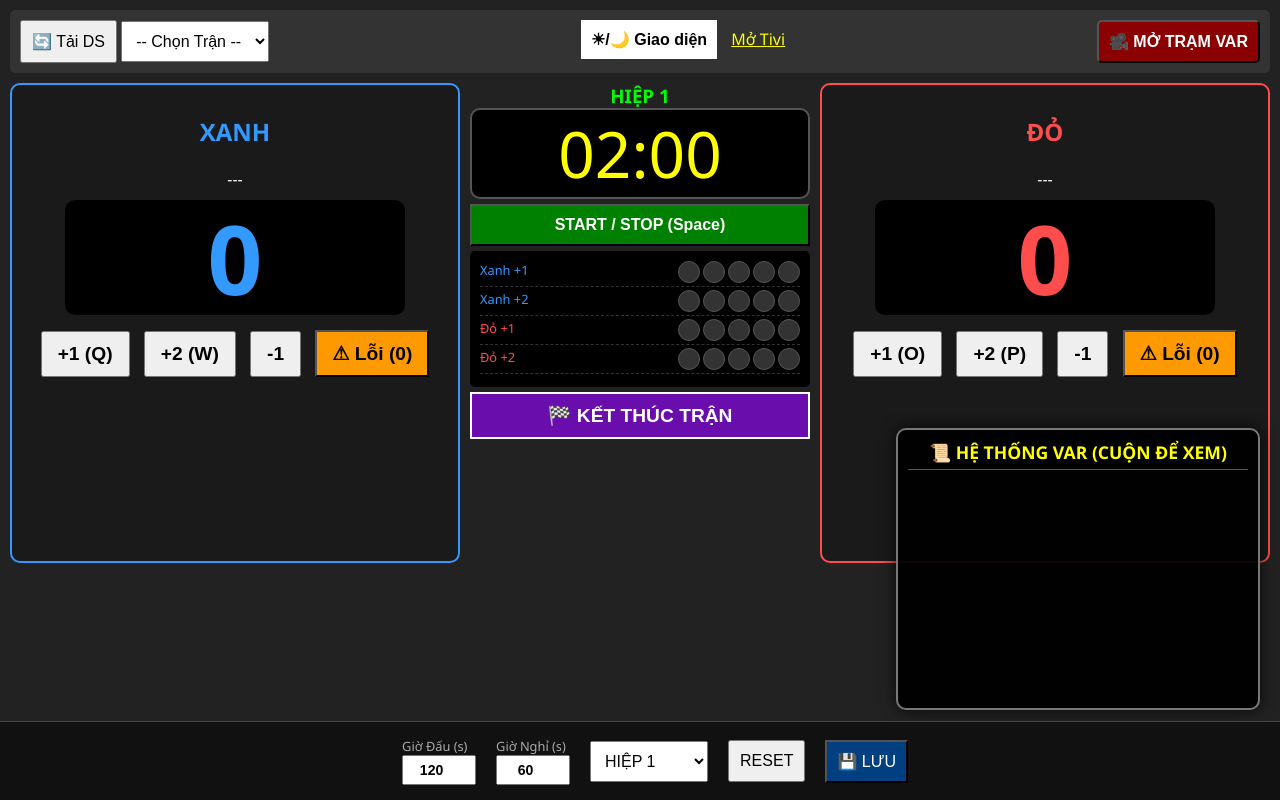
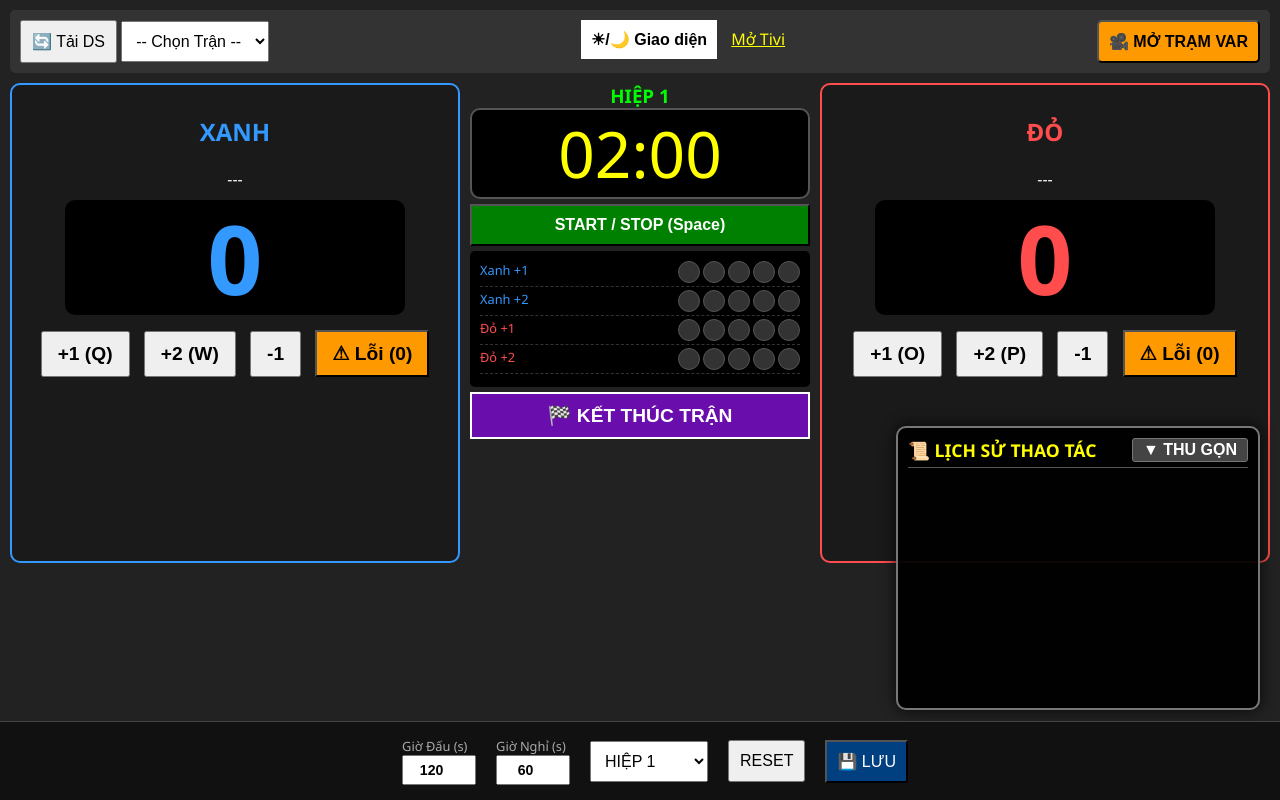
Before and after one commit to soidacungthanhcom/psychic-fishstick, a Flask app: template templates/admin.html in a window 1280 px wide. Run offline with Flask 3, Linux system fonts and the light colour scheme; the template is opened without the code that fills it, so the values that code supplies are empty; some libraries are stand-ins or nearby versions.

Commit message:
Update admin.html

```diff
--- a/templates/admin.html
+++ b/templates/admin.html
@@ -2,7 +2,7 @@
 <html lang="vi">
 <head>
     <meta charset="UTF-8">
-    <title>ADMIN V5.5 - HỆ THỐNG VAR</title>
+    <title>ADMIN V5.6 - HỆ THỐNG VAR TỐI ƯU</title>
     <script src="/static/socket.io.js"></script>
     <style>
         body { font-family: 'Segoe UI', sans-serif; background: #222; color: #fff; margin: 0; padding: 10px; text-align: center; overflow-y: auto; }
@@ -21,7 +21,7 @@
         .on-red { background: #ff0000; box-shadow: 0 0 10px #ff0000; border: 1px solid white; }
         .btn-theme { background: #fff; color: #000; border: none; font-weight: bold; cursor: pointer; }
         .btn-end { background: #6a0dad; color: white; font-weight: bold; font-size: 1.2em; padding: 10px; width: 100%; border: 2px solid white; cursor: pointer; margin-top: 5px;}
-        .bottom-config { background: #111; padding: 15px; position: fixed; bottom: 0; left: 0; width: 100%; display: flex; justify-content: center; gap: 20px; border-top: 1px solid #444; align-items: center; z-index: 999;}
+        .bottom-config { background: #111; padding: 15px; position: fixed; bottom: 0; left: 0; width: 100%; display: flex; justify-content: center; gap: 20px; border-top: 1px solid #444; align-items: center; z-index: 998;}
         .time-group { display: flex; flex-direction: column; text-align: left; font-size: 0.8em; color: #aaa; }
         input { padding: 5px; width: 60px; text-align: center; font-weight: bold; font-size: 1.1em; }
         select, button { padding: 10px; font-size: 1em; cursor: pointer; }
@@ -31,6 +31,11 @@
         #logContent::-webkit-scrollbar { width: 6px; }
         #logContent::-webkit-scrollbar-track { background: #111; }
         #logContent::-webkit-scrollbar-thumb { background: #555; border-radius: 10px; }
+
+        /* GIAO DIỆN CỬA SỔ NỔI VAR */
+        .var-modal { display: none; position: fixed; top: 0; left: 0; width: 100%; height: 100%; background: rgba(0,0,0,0.95); z-index: 1000; flex-direction: column; align-items: center; justify-content: center; padding: 20px; box-sizing: border-box; }
+        .var-modal-content { width: 100%; max-width: 1100px; background: #222; border: 2px solid #ff9900; border-radius: 10px; padding: 20px; position: relative; max-height: 95vh; overflow-y: auto; }
+        .close-var-btn { position: absolute; top: 15px; right: 15px; background: #cc0000; color: white; border: none; font-size: 1.1em; cursor: pointer; border-radius: 5px; padding: 8px 15px; font-weight: bold; }
     </style>
 </head>
 <body>
@@ -44,36 +49,36 @@
         <button class="btn-theme" onclick="toggleTheme()">☀/🌙 Giao diện</button>
         <a href="/viewer" target="_blank" style="color:yellow; margin-left: 10px;">Mở Tivi</a>
     </div>
-    <button onclick="toggleVarPanel()" style="background: #8b0000; color: white; border-radius: 5px; font-weight: bold;">🎥 MỞ TRẠM VAR</button>
+    <button onclick="toggleVarPanel()" style="background: #ff9900; color: black; border-radius: 5px; font-weight: bold;">🎥 MỞ TRẠM VAR</button>
 </div>
 
-<div id="varPanel" style="display: none; background: #222; border: 2px dashed #ff9900; padding: 15px; border-radius: 10px; margin-bottom: 20px;">
-    <div style="display: flex; justify-content: space-between; align-items: center; border-bottom: 1px solid #444; padding-bottom: 10px; margin-bottom: 10px;">
-        <h3 style="color: #ff9900; margin: 0;">🎥 HỆ THỐNG VAR TẠI BÀN</h3>
-        <button onclick="toggleVarPanel()" style="background: transparent; color: red; border: none; font-size: 1.2em; cursor: pointer;">❌ Đóng</button>
-    </div>
+<div id="varPanel" class="var-modal">
+    <div class="var-modal-content">
+        <button onclick="toggleVarPanel()" class="close-var-btn">❌ ĐÓNG VAR</button>
+        <h2 style="color: #ff9900; margin-top: 0; margin-bottom: 20px; text-transform: uppercase;">Trạm Phân Tích VAR</h2>
 
-    <div style="display: flex; gap: 15px; justify-content: center; align-items: flex-start; flex-wrap: wrap;">
-        <div style="flex: 1; min-width: 300px; max-width: 450px;">
-            <div style="color: #00ffcc; font-weight: bold; margin-bottom: 5px;">🔴 CAM TRỰC TIẾP</div>
-            <video id="varLiveVideo" autoplay playsinline muted style="width: 100%; border-radius: 5px; background: #000; border: 1px solid #555;"></video>
+        <div style="display: flex; gap: 20px; justify-content: center; align-items: flex-start; flex-wrap: wrap;">
+            <div style="flex: 1; min-width: 320px;">
+                <div style="color: #00ffcc; font-weight: bold; margin-bottom: 5px; font-size: 1.2em;">🔴 CAM TRỰC TIẾP (HD)</div>
+                <video id="varLiveVideo" autoplay playsinline muted style="width: 100%; border-radius: 8px; background: #000; border: 2px solid #555; aspect-ratio: 16/9;"></video>
 
-            <div style="margin-top: 10px; display: flex; gap: 5px; justify-content: center;">
-                <button id="btnVarRecord" onclick="toggleVarRecord()" style="background: #cc0000; color: white; padding: 8px 12px; font-weight: bold; border-radius: 5px;">🔴 BẮT ĐẦU</button>
-                <button id="btnVarPause" onclick="pauseVarRecord()" style="background: #ffcc00; color: black; padding: 8px 12px; font-weight: bold; border-radius: 5px; display: none;">⏸️ TẠM DỪNG</button>
-                <button id="btnVarStop" onclick="stopVarRecord()" style="background: #0066cc; color: white; padding: 8px 12px; font-weight: bold; border-radius: 5px; display: none;">⏹️ CHỐT VIDEO</button>
+                <div style="margin-top: 15px; display: flex; gap: 10px; justify-content: center;">
+                    <button id="btnVarRecord" onclick="toggleVarRecord()" style="background: #cc0000; color: white; padding: 12px 20px; font-weight: bold; border-radius: 5px; font-size: 1.1em;">🔴 BẮT ĐẦU</button>
+                    <button id="btnVarPause" onclick="pauseVarRecord()" style="background: #ffcc00; color: black; padding: 12px 20px; font-weight: bold; border-radius: 5px; font-size: 1.1em; display: none;">⏸️ TẠM DỪNG</button>
+                    <button id="btnVarStop" onclick="stopVarRecord()" style="background: #0066cc; color: white; padding: 12px 20px; font-weight: bold; border-radius: 5px; font-size: 1.1em; display: none;">⏹️ CHỐT VIDEO</button>
+                </div>
             </div>
-        </div>
 
-        <div id="varReplayBox" style="flex: 1; min-width: 300px; max-width: 450px; display: none;">
-            <div style="color: #ff9900; font-weight: bold; margin-bottom: 5px;">⏪ BĂNG HÌNH VAR</div>
-            <video id="varReplayVideo" controls style="width: 100%; border-radius: 5px; background: #000; border: 1px solid #ff9900;"></video>
+            <div id="varReplayBox" style="flex: 1; min-width: 320px; display: none;">
+                <div style="color: #ff9900; font-weight: bold; margin-bottom: 5px; font-size: 1.2em;">⏪ BĂNG HÌNH PHÂN TÍCH</div>
+                <video id="varReplayVideo" controls style="width: 100%; border-radius: 8px; background: #000; border: 2px solid #ff9900; aspect-ratio: 16/9;"></video>
 
-            <div style="margin-top: 10px; display: flex; gap: 5px; justify-content: center; flex-wrap: wrap;">
-                <button onclick="setVarSpeed(1.0)" style="background: #444; color: white; padding: 5px 10px; border-radius: 3px;">1x</button>
-                <button onclick="setVarSpeed(0.5)" style="background: #444; color: white; padding: 5px 10px; border-radius: 3px;">0.5x</button>
-                <button onclick="setVarSpeed(0.25)" style="background: #444; color: white; padding: 5px 10px; border-radius: 3px;">0.25x</button>
-                <button onclick="downloadVarVideo()" style="background: #28a745; color: white; padding: 5px 10px; font-weight: bold; border-radius: 3px; margin-left: 10px;">💾 LƯU TÌNH HUỐNG</button>
+                <div style="margin-top: 15px; display: flex; gap: 8px; justify-content: center; flex-wrap: wrap;">
+                    <button onclick="setVarSpeed(1.0)" style="background: #444; color: white; border-radius: 5px; font-weight: bold;">1x</button>
+                    <button onclick="setVarSpeed(0.5)" style="background: #444; color: white; border-radius: 5px; font-weight: bold;">0.5x</button>
+                    <button onclick="setVarSpeed(0.25)" style="background: #444; color: white; border-radius: 5px; font-weight: bold;">0.25x</button>
+                    <button onclick="downloadVarVideo()" style="background: #28a745; color: white; font-weight: bold; border-radius: 5px; margin-left: 15px;">💾 LƯU TÌNH HUỐNG</button>
+                </div>
             </div>
         </div>
     </div>
@@ -132,9 +137,12 @@
     </div>
 </div>
 
-<div id="logBox" style="position: fixed; bottom: 90px; right: 20px; width: 340px; background: rgba(0,0,0,0.95); border: 2px solid #777; border-radius: 10px; color: #fff; padding: 10px; z-index: 999; text-align: left; box-shadow: 0 0 15px rgba(0,0,0,0.8);">
-    <div style="color: yellow; border-bottom: 1px solid #555; margin-bottom: 8px; font-weight: bold; font-size: 1.1em; text-align: center; padding-bottom: 5px;">📜 HỆ THỐNG VAR (CUỘN ĐỂ XEM)</div>
-    <div id="logContent" style="display: flex; flex-direction: column; gap: 5px; font-size: 0.95em; height: 220px; overflow-y: auto; padding-right: 5px;"></div>
+<div id="logBox" style="position: fixed; bottom: 90px; right: 20px; width: 340px; background: rgba(0,0,0,0.95); border: 2px solid #777; border-radius: 10px; color: #fff; padding: 10px; z-index: 997; text-align: left; box-shadow: 0 0 15px rgba(0,0,0,0.8); transition: all 0.3s ease;">
+    <div style="display: flex; justify-content: space-between; align-items: center; border-bottom: 1px solid #555; padding-bottom: 5px;">
+        <div style="color: yellow; font-weight: bold; font-size: 1.1em;">📜 LỊCH SỬ THAO TÁC</div>
+        <button onclick="toggleLogBox()" id="btnToggleLog" style="background: #444; border: 1px solid #777; color: white; cursor: pointer; border-radius: 3px; padding: 2px 10px; font-weight: bold;">▼ THU GỌN</button>
+    </div>
+    <div id="logContent" style="display: flex; flex-direction: column; gap: 5px; font-size: 0.95em; height: 220px; overflow-y: auto; padding-right: 5px; margin-top: 10px;"></div>
 </div>
 
 <div class="bottom-config">
@@ -169,7 +177,6 @@
         let btn = document.querySelector("button[onclick='loadMatches()']");
         let oldText = btn.innerText;
         btn.innerText = "⏳ Đang tải...";
-
         fetch('/get_match_list')
         .then(r => r.json())
         .then(data => {
@@ -228,22 +235,27 @@
     function stopTimer() { clearInterval(timerInterval); timerInterval=null; }
     function updateTimerDisplay() { let m=Math.floor(timeRemaining/60).toString().padStart(2,'0'); let s=(timeRemaining%60).toString().padStart(2,'0'); document.getElementById('timer').innerText=`${m}:${s}`; socket.emit('admin_update',{type:'timer', timeStr:`${m}:${s}`}); }
 
-    // --- HÀM TẠO LOG THÔNG MINH ---
+    // --- Tính năng Thu Gọn / Mở Rộng Hộp Log ---
+    function toggleLogBox() {
+        let content = document.getElementById('logContent');
+        let btn = document.getElementById('btnToggleLog');
+        if (content.style.display === 'none') {
+            content.style.display = 'flex';
+            btn.innerText = '▼ THU GỌN';
+        } else {
+            content.style.display = 'none';
+            btn.innerText = '▲ MỞ RỘNG';
+        }
+    }
+
     function addLogEntry(msg, type) {
         let logDiv = document.getElementById('logContent');
         if(!logDiv) return;
-
-        // Phân loại màu sắc: raw (bấm lẻ) là màu xám, score (ghi điểm) là xanh lá sáng rực
         let color = (type === 'score') ? '#00ffcc' : '#aaaaaa';
         let fontWeight = (type === 'score') ? 'bold' : 'normal';
         let border = (type === 'score') ? 'border-bottom: 1px dashed #555; padding-bottom: 5px; margin-bottom: 5px;' : '';
-
         let entry = `<div style="color: ${color}; font-weight: ${fontWeight}; ${border}">${msg}</div>`;
-
-        // Thêm dòng mới lên đầu
         logDiv.innerHTML = entry + logDiv.innerHTML;
-
-        // Giữ lại tối đa 100 dòng thao tác để có thể cuộn lên xem lại
         if (logDiv.children.length > 100) { logDiv.removeChild(logDiv.lastChild); }
     }
 
@@ -253,14 +265,10 @@
         let light = document.getElementById(lightId);
         let colorClass = d.side === 'blue' ? 'on-blue' : 'on-red';
         if(light) { light.classList.add(colorClass); setTimeout(() => light.classList.remove(colorClass), 700); }
-
-        // --- GHI NHẬN MỌI CÚ BẤM (KỂ CẢ LỆCH NHỊP) ---
         let teamName = d.side === 'blue' ? "Xanh" : "Đỏ";
         let action = d.points == 1 ? "Tay(+1)" : "Chân(+2)";
         let timeNow = document.getElementById('timer').innerText;
-        // Gửi loại 'raw' để nó in ra chữ màu xám nhẹ
         addLogEntry(`[${timeNow}] GĐ ${d.judge_id} bấm ${action} ${teamName}`, 'raw');
-
         handleConsensus(d);
     });
 
@@ -271,20 +279,14 @@
     function handleConsensus(d) {
         let now = Date.now();
         voteBuffer.push({...d, time: now});
-        voteBuffer = voteBuffer.filter(v => now - v.time <= 1000); // Khoảng thời gian 1 giây
+        voteBuffer = voteBuffer.filter(v => now - v.time <= 1000);
         let valid = voteBuffer.filter(v => v.side === d.side && v.points === d.points);
         let judges = [...new Set(valid.map(v => v.judge_id))];
-
-        // KHI ĐỦ 3 GIÁM ĐỊNH -> CỘNG ĐIỂM
         if(judges.length >= 3) {
             updateScore(d.side, d.points);
-
-            // --- GHI LOG CHỐT ĐIỂM (NỔI BẬT) ---
             let teamName = d.side === 'blue' ? "XANH" : "ĐỎ";
             let timeNow = document.getElementById('timer').innerText;
-            // Gửi loại 'score' để in đậm, phát sáng và gạch chân
             addLogEntry(`⭐ [${timeNow}] ${teamName} CỘNG ${d.points} ĐIỂM (GĐ: ${judges.join(', ')})`, 'score');
-
             voteBuffer = voteBuffer.filter(v => !(v.side === d.side && v.points === d.points));
         }
     }
@@ -297,7 +299,6 @@
 
     function manualAdjust(s,v) {
         updateScore(s,v);
-        // Admin cộng/trừ điểm tay cũng ghi vào Log
         let timeNow = document.getElementById('timer').innerText;
         let teamName = s === 'blue' ? "XANH" : "ĐỎ";
         addLogEntry(`⚙️ [${timeNow}] Admin chỉnh tay: ${v > 0 ? '+'+v : v} điểm cho ${teamName}`, 'score');
@@ -309,7 +310,6 @@
             updateScore(side, -2);
             warnings[side] = 0;
             alert(`[HỆ THỐNG] VĐV ${side === 'blue' ? 'XANH' : 'ĐỎ'} đã vi phạm 3 lần. TỰ ĐỘNG TRỪ 2 ĐIỂM!`);
-
             let timeNow = document.getElementById('timer').innerText;
             let teamName = side === 'blue' ? "XANH" : "ĐỎ";
             addLogEntry(`❌ [${timeNow}] ${teamName} LỖI 3 LẦN (-2 ĐIỂM)`, 'score');
@@ -327,10 +327,8 @@
         document.getElementById('warnBtn_red').innerText = `⚠ Lỗi (0)`;
         socket.emit('admin_update', {type: 'reset'});
         socket.emit('admin_update', {type: 'warning', blueWarn: 0, redWarn: 0});
-
         let logDiv = document.getElementById('logContent');
         if(logDiv) logDiv.innerHTML = "";
-
         setRound();
     }
 
@@ -349,31 +347,37 @@
 
     document.addEventListener('keydown', e=>{if(e.code==='Space'){e.preventDefault();toggleTimer()} if(e.key==='q'||e.key==='Q')manualAdjust('blue',1); if(e.key==='w'||e.key==='W')manualAdjust('blue',2); if(e.key==='o'||e.key==='O')manualAdjust('red',1); if(e.key==='p'||e.key==='P')manualAdjust('red',2);});
 
-
     // ==========================================
-    // MÔ-ĐUN VAR TÍCH HỢP (CÓ TẠM DỪNG & ĐẶT TÊN)
+    // MÔ-ĐUN VAR POP-UP (ÉP XUNG CAMERA HD)
     // ==========================================
     let varMediaRecorder;
     let varRecordedChunks = [];
     let varVideoBlob;
 
-    // 1. Mở/Đóng Camera
     async function toggleVarPanel() {
         let panel = document.getElementById('varPanel');
         let videoObj = document.getElementById('varLiveVideo');
 
-        if (panel.style.display === 'none') {
-            panel.style.display = 'block';
+        if (panel.style.display === 'none' || panel.style.display === '') {
+            panel.style.display = 'flex'; // Hiển thị dưới dạng Flex modal
             try {
-                // Ưu tiên camera sau (nếu dùng trên máy tính bảng/điện thoại)
-                const stream = await navigator.mediaDevices.getUserMedia({ video: { facingMode: "environment" }, audio: false });
+                // ÉP XUNG CAMERA: Cố gắng lấy độ phân giải HD hoặc FullHD thay vì mặc định
+                const constraints = {
+                    video: {
+                        facingMode: "environment",
+                        width: { ideal: 1280, max: 1920 },
+                        height: { ideal: 720, max: 1080 }
+                    },
+                    audio: false
+                };
+                const stream = await navigator.mediaDevices.getUserMedia(constraints);
                 videoObj.srcObject = stream;
             } catch (err) {
-                alert("Không thể kết nối Camera. Vui lòng cấp quyền trong trình duyệt!");
+                alert("Không thể kết nối Camera chuẩn HD. Vui lòng kiểm tra quyền truy cập!");
             }
         } else {
             panel.style.display = 'none';
-            // Tắt camera để tiết kiệm pin khi không dùng
+            // Tắt hoàn toàn camera để giảm tải máy khi đóng Pop-up
             if (videoObj.srcObject) {
                 videoObj.srcObject.getTracks().forEach(track => track.stop());
                 videoObj.srcObject = null;
@@ -381,18 +385,17 @@
         }
     }
 
-    // 2. Xử lý Quay / Dừng
     function toggleVarRecord() {
         let liveVideo = document.getElementById('varLiveVideo');
         if(!liveVideo.srcObject) return alert("Camera chưa sẵn sàng!");
 
         if(!varMediaRecorder || varMediaRecorder.state === 'inactive') {
             varRecordedChunks = [];
+            // Sử dụng mimeType tương thích cao
             varMediaRecorder = new MediaRecorder(liveVideo.srcObject, { mimeType: 'video/webm' });
 
             varMediaRecorder.ondataavailable = e => { if (e.data.size > 0) varRecordedChunks.push(e.data); };
 
-            // Khi chốt video
             varMediaRecorder.onstop = () => {
                 varVideoBlob = new Blob(varRecordedChunks, { type: 'video/webm' });
                 document.getElementById('varReplayVideo').src = URL.createObjectURL(varVideoBlob);
@@ -408,22 +411,20 @@
         }
     }
 
-    // 3. Cơ chế Tạm dừng (Pause) chống tốn dung lượng
     function pauseVarRecord() {
         if(varMediaRecorder && varMediaRecorder.state === 'recording') {
             varMediaRecorder.pause();
             document.getElementById('btnVarPause').innerText = "▶️ TIẾP TỤC";
-            document.getElementById('btnVarPause').style.background = "#28a745"; // Đổi màu xanh
+            document.getElementById('btnVarPause').style.background = "#28a745";
             document.getElementById('btnVarRecord').innerText = "⏸️ ĐÃ TẠM DỪNG";
         } else if (varMediaRecorder && varMediaRecorder.state === 'paused') {
             varMediaRecorder.resume();
             document.getElementById('btnVarPause').innerText = "⏸️ TẠM DỪNG";
-            document.getElementById('btnVarPause').style.background = "#ffcc00"; // Đổi về vàng
+            document.getElementById('btnVarPause').style.background = "#ffcc00";
             document.getElementById('btnVarRecord').innerText = "🔴 ĐANG QUAY...";
         }
     }
 
-    // 4. Chốt video đưa vào phân tích VAR
     function stopVarRecord() {
         if(varMediaRecorder && (varMediaRecorder.state === 'recording' || varMediaRecorder.state === 'paused')) {
             varMediaRecorder.stop();
@@ -434,24 +435,19 @@
         }
     }
 
-    // 5. Tua chậm chuyên nghiệp
     function setVarSpeed(rate) {
         document.getElementById('varReplayVideo').playbackRate = rate;
     }
 
-    // 6. Tính năng Tải xuống thông minh (Đặt tên theo bối cảnh)
     function downloadVarVideo() {
         if(!varVideoBlob) return;
-
-        // Tự động lấy tên Trận và Hiệp hiện tại trên màn hình Admin
         let matchCode = currentMatch && currentMatch.id ? currentMatch.id : "TuDo";
         let roundNum = document.getElementById('roundDisplay') ? document.getElementById('roundDisplay').innerText : "HiepX";
 
-        // Gợi ý tên chuẩn, cho phép Thư ký sửa lại
         let defaultFileName = `VAR_Tran_${matchCode}_${roundNum}`;
         let fileName = prompt("Nhập tên cho tình huống video này để lưu trữ:", defaultFileName);
 
-        if(fileName) { // Nếu bấm OK
+        if(fileName) {
             const a = document.createElement('a');
             a.href = URL.createObjectURL(varVideoBlob);
             a.download = fileName + '.webm';
```
